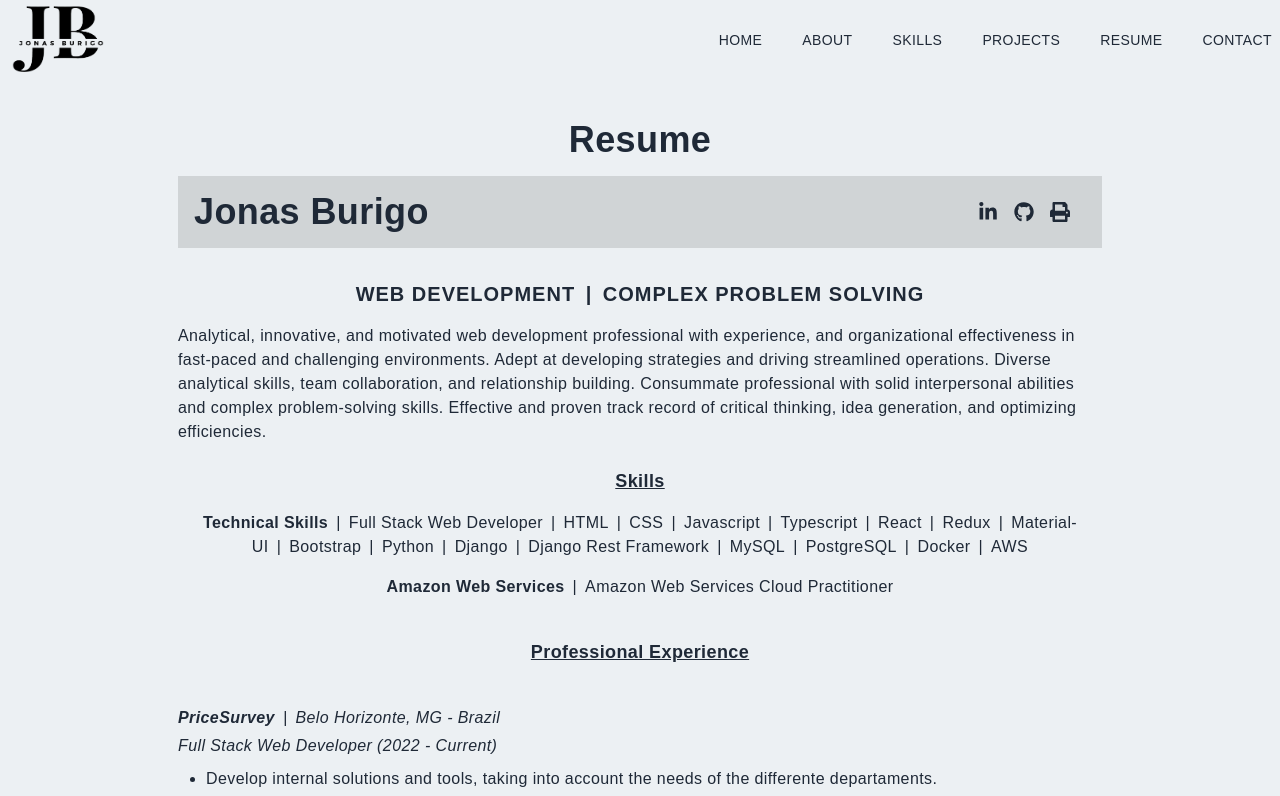
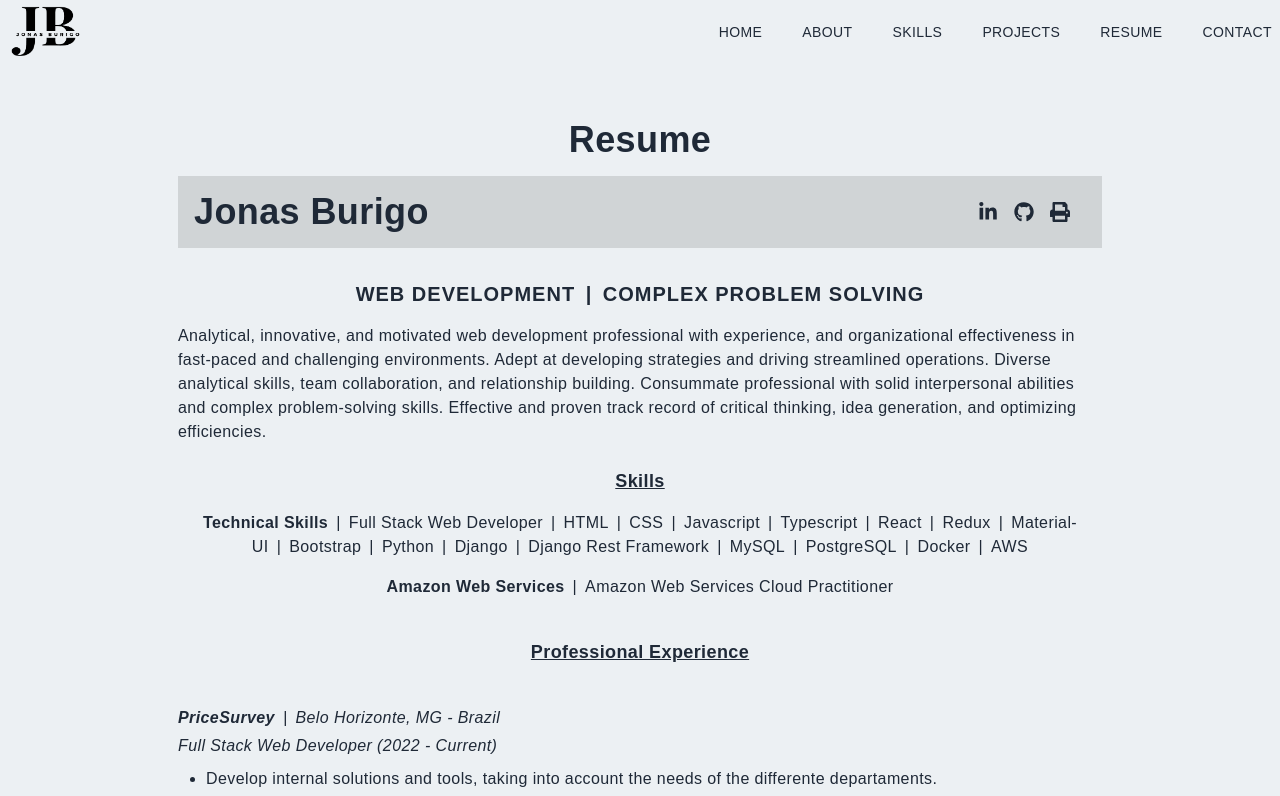
Before and after one commit to JonasBM/portfolio, a Next.js app: page /resume in a window 1280 px wide. Shown: the top 796 px of the page. Built offline with nearby package versions, Linux system fonts and the light colour scheme.

Commit message:
fix: navbar height

```diff
--- a/src/components/Navbar/index.tsx
+++ b/src/components/Navbar/index.tsx
@@ -70,11 +70,11 @@ const Navbar = () => {
   }, []);
 
   return (
-    <div className={`fixed w-full h-20 z-[100] bg-[#ecf0f3] ${shadow && " shadow-xl ease-in-out duration-300"}`}>
+    <div className={`fixed w-full h-16 z-[100] bg-[#ecf0f3] ${shadow && " shadow-xl ease-in-out duration-300"}`}>
       <div className="flex justify-between items-center w-full h-full px-2 2xl:px-16">
         <Link legacyBehavior href="/">
           <a>
-            <Image src={NavLogo} alt="/" height="80" className="cursor-pointer" />
+            <Image src={NavLogo} alt="/" height="60" className="cursor-pointer" />
           </a>
         </Link>
         <div>
```
